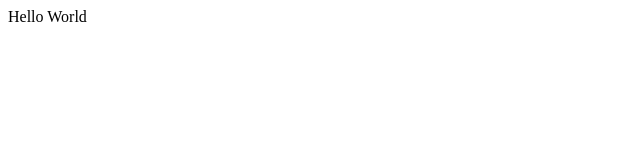
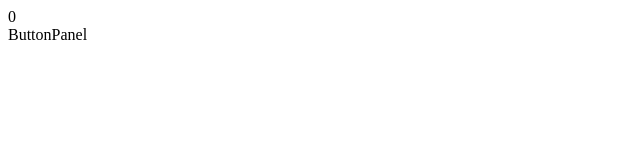
Before and after one commit to martin-cervantes/Calculator_App, a React (Create React App) app: page / in a window 1280 px wide. Shown: the top 160 px of the page, without its empty margins (0-640 px from the left). Built offline with nearby package versions, Linux system fonts and the light colour scheme.

Commit message:
Implement the Display component

```diff
--- a/package.json
+++ b/package.json
@@ -7,6 +7,7 @@
     "@testing-library/react": "^9.3.2",
     "@testing-library/user-event": "^7.1.2",
     "big.js": "^6.0.1",
+    "prop-types": "^15.7.2",
     "react": "^16.13.1",
     "react-dom": "^16.13.1",
     "react-scripts": "3.4.3"
--- a/src/components/App.js
+++ b/src/components/App.js
@@ -1,5 +1,11 @@
 import React from 'react';
+import Display from './Display';
 
 export default function App() {
-  return <div>Hello World</div>;
+  return (
+    <div className="calculator">
+      <Display />
+      <div>ButtonPanel</div>
+    </div>
+  );
 }
--- /dev/null
+++ b/src/components/Display.js
@@ -0,0 +1,20 @@
+import React from 'react';
+import PropTypes from 'prop-types';
+
+export default function Display(props) {
+  const { result } = props;
+
+  return (
+    <div className="display">
+      {result}
+    </div>
+  );
+}
+
+Display.propTypes = {
+  result: PropTypes.string,
+};
+
+Display.defaultProps = {
+  result: '0',
+};
```
